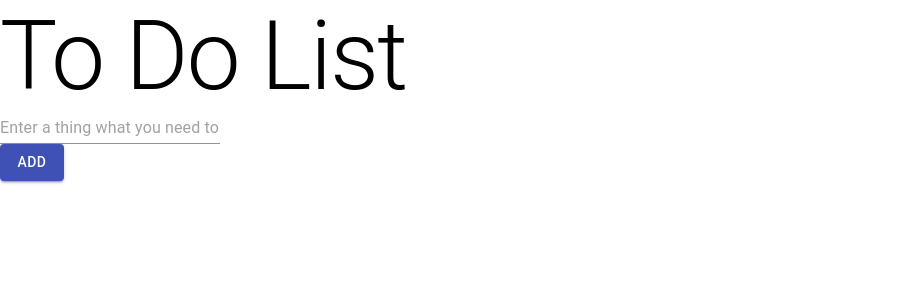
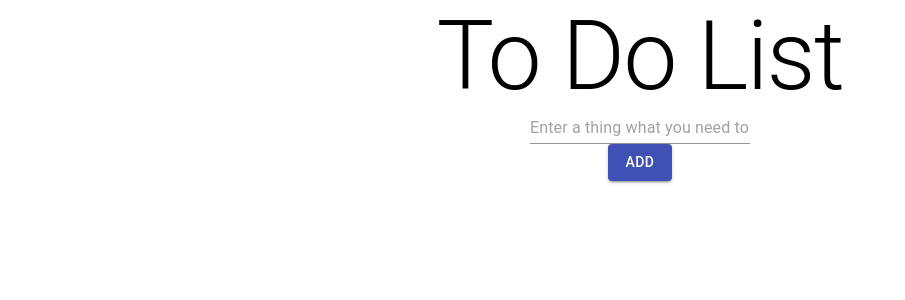
Before and after one commit to JackBerezhnov/to-do-list-react, a React (Create React App) app: page / in a window 1280 px wide. Shown: the top 300 px of the page, without its empty margins (0-905 px from the left). Built offline with nearby package versions, Linux system fonts and the light colour scheme.

Commit message:
Fixed Style

```diff
--- /dev/null
+++ b/src/components/item-list/ItemList.css
@@ -0,0 +1,4 @@
+.list {
+    width: 15%;
+    margin: auto;
+}
--- a/src/components/item-list/ItemList.js
+++ b/src/components/item-list/ItemList.js
@@ -1,10 +1,11 @@
 import React from 'react';
 import Item from "../item/Item";
 import List from "@material-ui/core/List";
+import "./ItemList.css";
 
 const ItemList = ({ items, toggleComplete, removeTodo }) => {
     return (
-        <List>
+        <List className="list">
             {items.map(todo => (
                 <Item key={todo.id} item={todo} toggleComplete={toggleComplete} removeTodo={removeTodo}/>
             ))}
--- /dev/null
+++ b/src/components/to-do-list/ToDoList.css
@@ -0,0 +1,8 @@
+.toDoList {
+    text-align: center;
+}
+
+.success {
+    margin-top: 10px;
+    width: 30px;
+}
--- a/src/components/to-do-list/ToDoList.js
+++ b/src/components/to-do-list/ToDoList.js
@@ -4,6 +4,7 @@ import ItemList from '../item-list/ItemList';
 import { v4 as uuidv4} from "uuid";
 import Typography from "@material-ui/core/Typography";
 import Button from "@material-ui/core/Button";
+import './ToDoList.css';
 
 function ToDoList() {
     const [toDoItems, setToDoItems] = useState([]);
@@ -48,7 +49,7 @@ function ToDoList() {
     }
 
     return(
-        <div>
+        <div className="toDoList">
             <Typography variant="h1">
                 To Do List
             </Typography>
```
